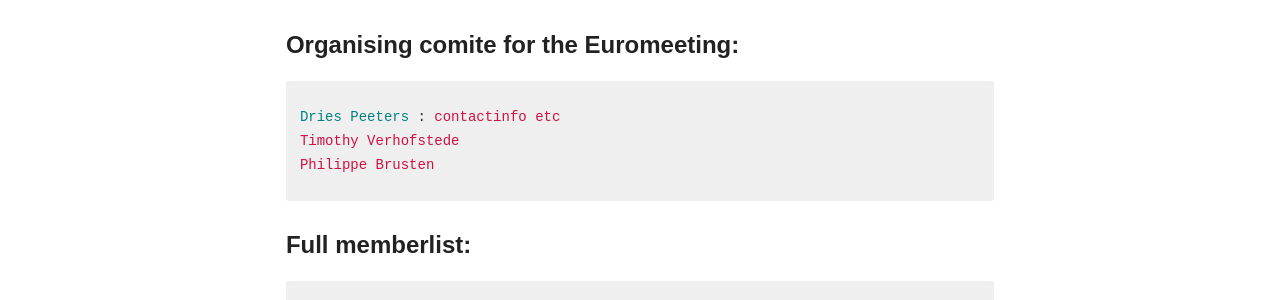
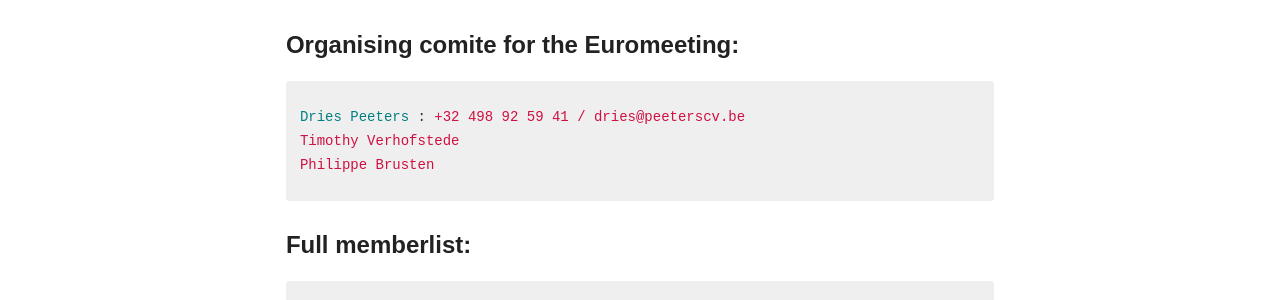
Before and after one commit to ppoxx/ppoxx.github.io, a Jekyll site: the page built from about/index.md, in a window 1280 px wide. Shown: the part 1220-1520 px from the top of the page. Built offline with Jekyll 4.4.1, drawn with Linux system fonts in a browser that asks for light colours; nearby versions of some CDN libraries.

Commit message:
Update index.md

```diff
--- a/about/index.md
+++ b/about/index.md
@@ -10,7 +10,7 @@ image:
 #### Organising comite for the Euromeeting:
 {% highlight yaml %}
 
-Dries Peeters : contactinfo etc
+Dries Peeters : +32 498 92 59 41 / dries@peeterscv.be
 Timothy Verhofstede
 Philippe Brusten
 
```
